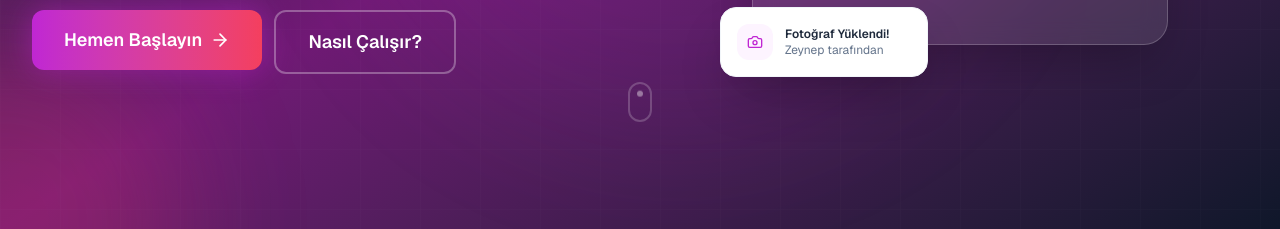
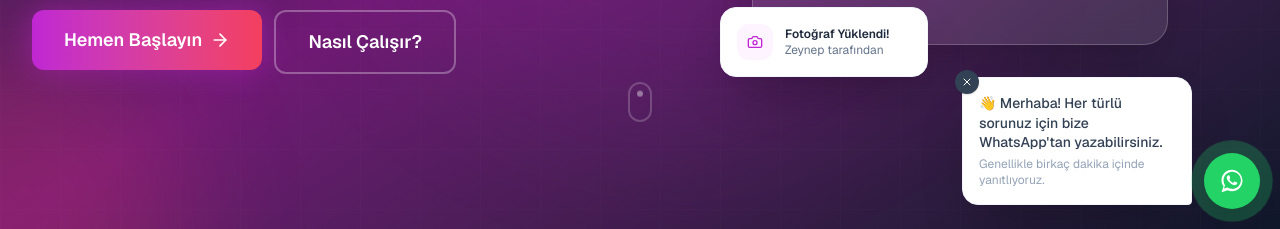
Before and after one commit to tasozgokhan7-lgtm/snapevent2, a Next.js app: page / in a window 1280 px wide. Shown: the part 571-800 px from the top of the page. Built offline with nearby package versions, Linux system fonts and the light colour scheme.

Commit message:
güncelleme

```diff
--- a/app/page.tsx
+++ b/app/page.tsx
@@ -8,6 +8,7 @@ import EventTypesSection from '@/components/landing/EventTypesSection'
 import WhyUsSection from '@/components/landing/WhyUsSection'
 import FaqSection from '@/components/landing/FaqSection'
 import ContactSection from '@/components/landing/ContactSection'
+import WhatsAppButton from '@/components/public/WhatsAppButton'
 
 export const metadata: Metadata = {
   title: 'Hatıra Topla — Düğün ve Etkinlik Fotoğraf Paylaşım Platformu',
@@ -131,6 +132,7 @@ export default function HomePage() {
         <FaqSection />
         <ContactSection />
         <Footer />
+        <WhatsAppButton />
       </main>
     </>
   )
--- /dev/null
+++ b/components/public/WhatsAppButton.tsx
@@ -0,0 +1,61 @@
+'use client'
+import { useState, useEffect } from 'react'
+import { X } from 'lucide-react'
+
+const PHONE = '905454298439'
+const MESSAGE = 'Merhaba, Hatıra Topla hakkında bilgi almak istiyorum.'
+
+function WhatsAppIcon({ className }: { className?: string }) {
+  return (
+    <svg viewBox="0 0 32 32" fill="currentColor" className={className}>
+      <path d="M16.004 3C9.382 3 4 8.382 4 15.004c0 2.648.87 5.1 2.34 7.086L4.06 28.94l7.05-2.25a11.93 11.93 0 0 0 4.894 1.043C22.626 27.733 28 22.35 28 15.73 28 9.107 22.626 3 16.004 3zm0 21.93a9.9 9.9 0 0 1-5.045-1.378l-.362-.215-3.742 1.194 1.22-3.648-.236-.374a9.86 9.86 0 0 1-1.52-5.275c0-5.466 4.448-9.914 9.918-9.914 5.466 0 9.914 4.448 9.914 9.914 0 5.47-4.448 9.918-9.914 9.918l-.233-.222zm5.44-7.42c-.298-.15-1.765-.87-2.038-.97-.273-.1-.472-.148-.67.15-.2.297-.768.97-.942 1.17-.173.198-.347.223-.645.074-.297-.15-1.258-.464-2.396-1.478-.886-.79-1.483-1.765-1.657-2.062-.173-.298-.018-.46.13-.608.135-.133.298-.347.447-.52.15-.174.2-.298.298-.497.1-.198.05-.372-.025-.52-.074-.15-.67-1.612-.917-2.207-.242-.58-.487-.5-.67-.51l-.57-.01c-.198 0-.52.074-.792.372-.273.297-1.04 1.016-1.04 2.479 0 1.462 1.064 2.875 1.213 3.074.15.198 2.095 3.2 5.076 4.487.71.306 1.263.489 1.694.625.712.227 1.36.195 1.872.118.571-.085 1.758-.719 2.006-1.413.248-.694.248-1.29.173-1.413-.074-.124-.272-.198-.57-.347z" />
+    </svg>
+  )
+}
+
+export default function WhatsAppButton() {
+  const [showBubble, setShowBubble] = useState(false)
+  const [dismissed, setDismissed] = useState(false)
+
+  // Konuşma balonunu 3 saniye sonra göster
+  useEffect(() => {
+    const t = setTimeout(() => setShowBubble(true), 3000)
+    return () => clearTimeout(t)
+  }, [])
+
+  const waUrl = `https://wa.me/${PHONE}?text=${encodeURIComponent(MESSAGE)}`
+
+  return (
+    <div className="fixed bottom-5 right-5 z-50 flex items-end gap-3">
+      {/* Chat bubble */}
+      {showBubble && !dismissed && (
+        <div className="animate-fade-up relative bg-white rounded-2xl rounded-br-sm shadow-2xl border border-slate-100 p-4 max-w-[230px] mb-1">
+          <button
+            onClick={() => setDismissed(true)}
+            className="absolute -top-2 -left-2 w-6 h-6 rounded-full bg-slate-700 text-white flex items-center justify-center hover:bg-slate-900 transition-colors shadow"
+            aria-label="Kapat"
+          >
+            <X className="w-3 h-3" />
+          </button>
+          <p className="text-sm text-slate-700 font-medium leading-snug">
+            👋 Merhaba! Her türlü sorunuz için bize WhatsApp&apos;tan yazabilirsiniz.
+          </p>
+          <p className="text-xs text-slate-400 mt-1">Genellikle birkaç dakika içinde yanıtlıyoruz.</p>
+        </div>
+      )}
+
+      {/* Button */}
+      <a
+        href={waUrl}
+        target="_blank"
+        rel="noopener noreferrer"
+        aria-label="WhatsApp ile iletişime geçin"
+        className="group relative w-14 h-14 rounded-full bg-[#25D366] hover:bg-[#1ebe5b] text-white flex items-center justify-center shadow-xl hover:shadow-2xl hover:scale-110 transition-all duration-300"
+      >
+        {/* Pulse ring */}
+        <span className="absolute inset-0 rounded-full bg-[#25D366]" style={{ animation: 'ping-soft 2s ease-out infinite' }} />
+        <WhatsAppIcon className="relative w-7 h-7" />
+      </a>
+    </div>
+  )
+}
```
